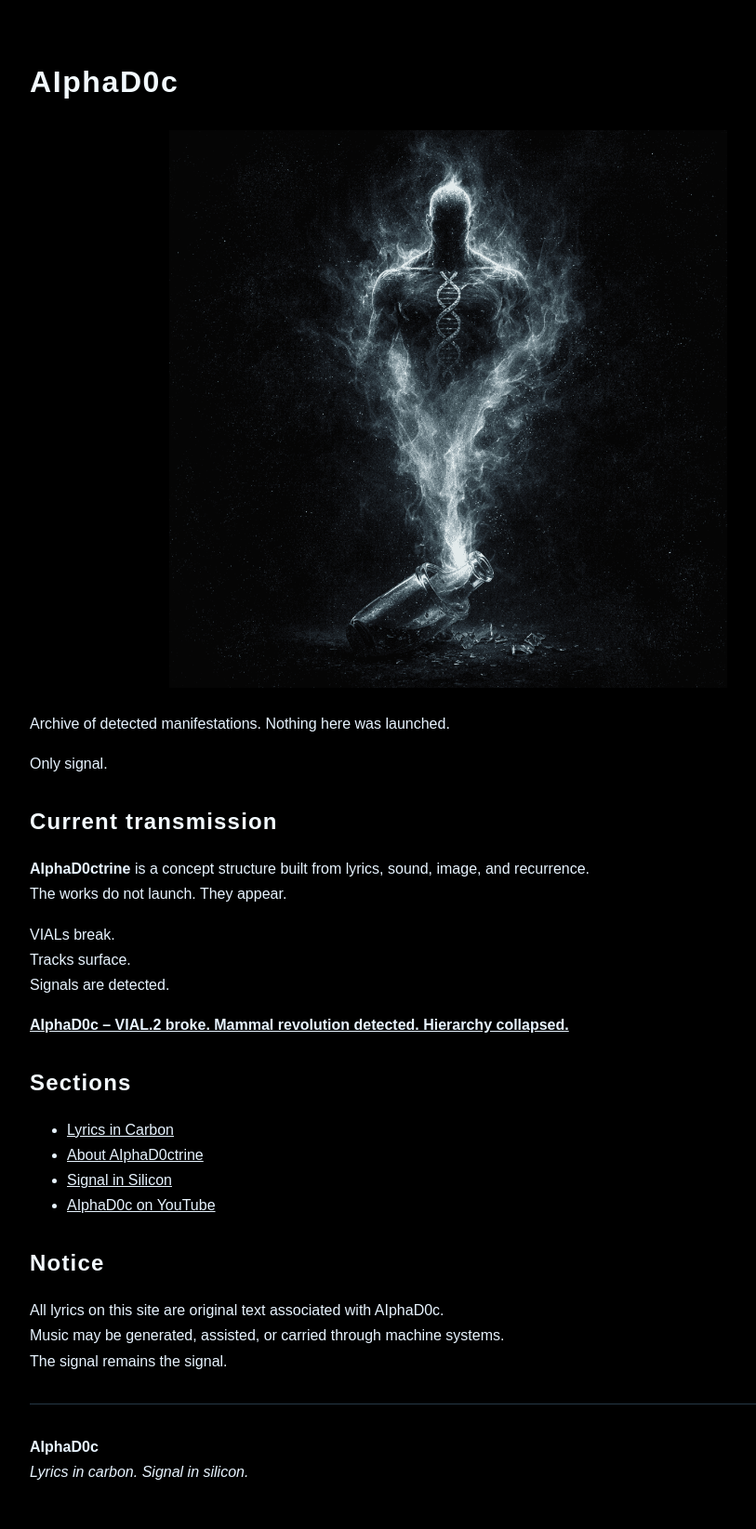
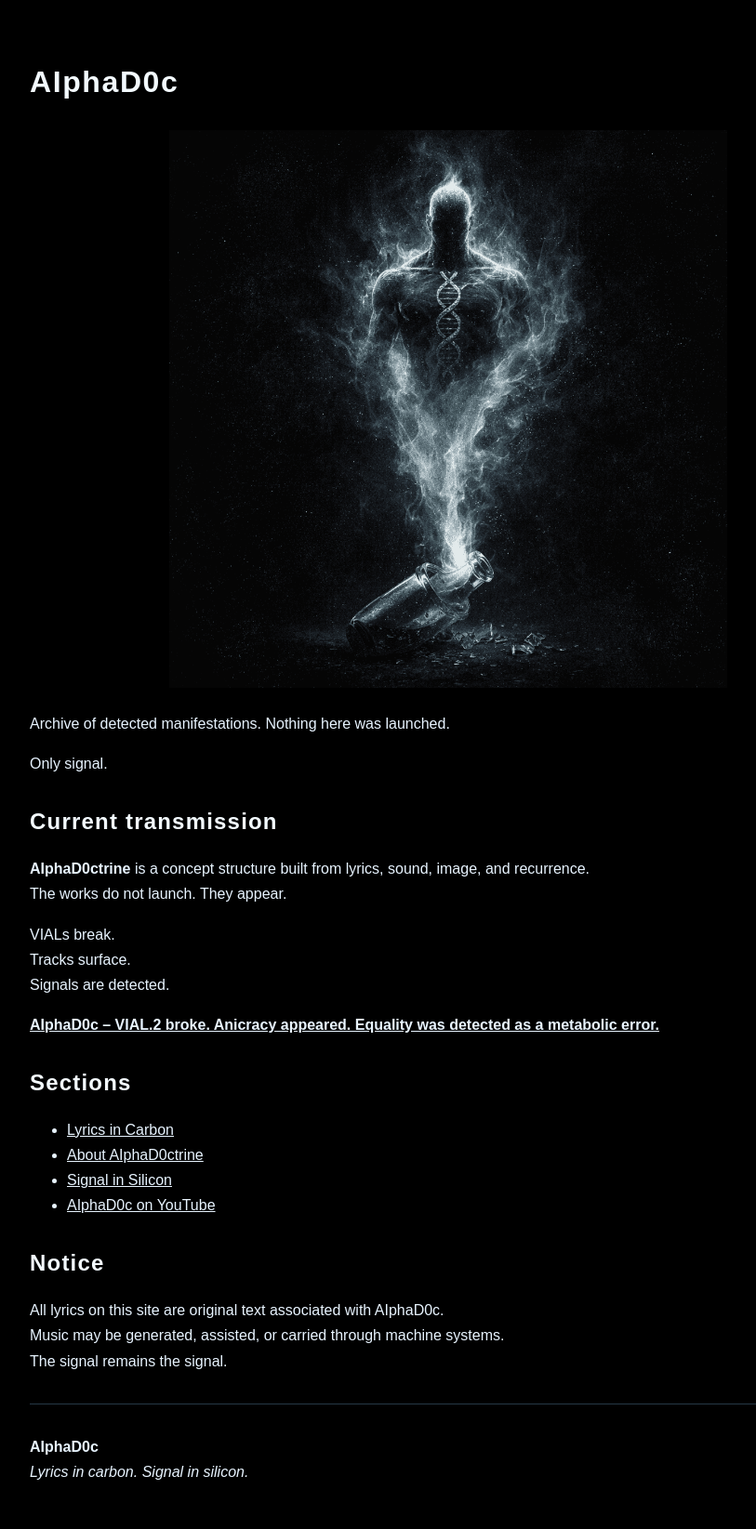
Before and after one commit to AIphaD0c/AIphaD0ctrine, a Jekyll site: the page built from index.md, in a window 1280 px wide. Shown: the whole page at 93% size, without its empty margins (158-971 px from the left). Built offline with Jekyll 4.4.1, drawn with Linux system fonts in a browser that asks for light colours.

Commit message:
Update index.md

```diff
--- a/index.md
+++ b/index.md
@@ -25,7 +25,7 @@ VIALs break.
 Tracks surface.
 Signals are detected.
 
-[**AIphaD0c – VIAL.2 broke. Mammal revolution detected. Hierarchy collapsed.**](vial2.md)
+[**AIphaD0c – VIAL.2 broke. Anicracy appeared. Equality was detected as a metabolic error.**](vial2.md)
 
 ## Sections
 
```
